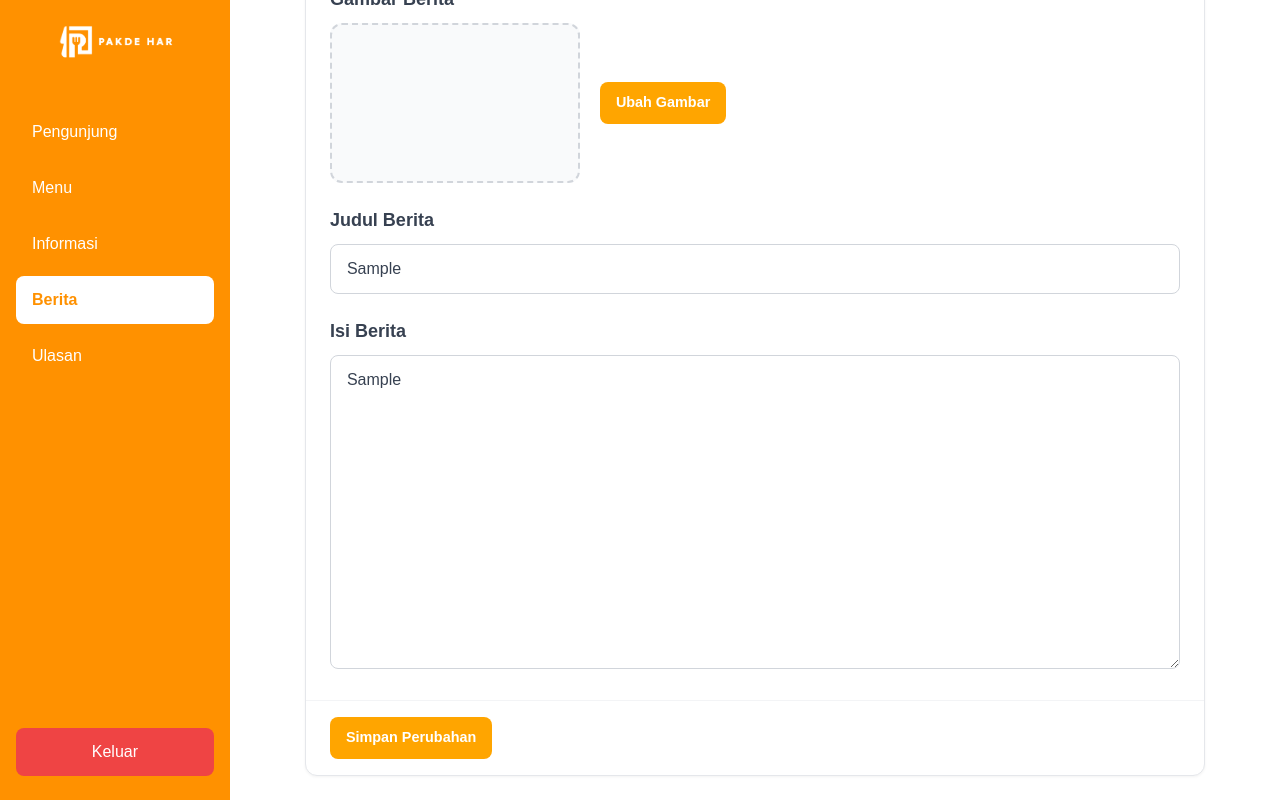
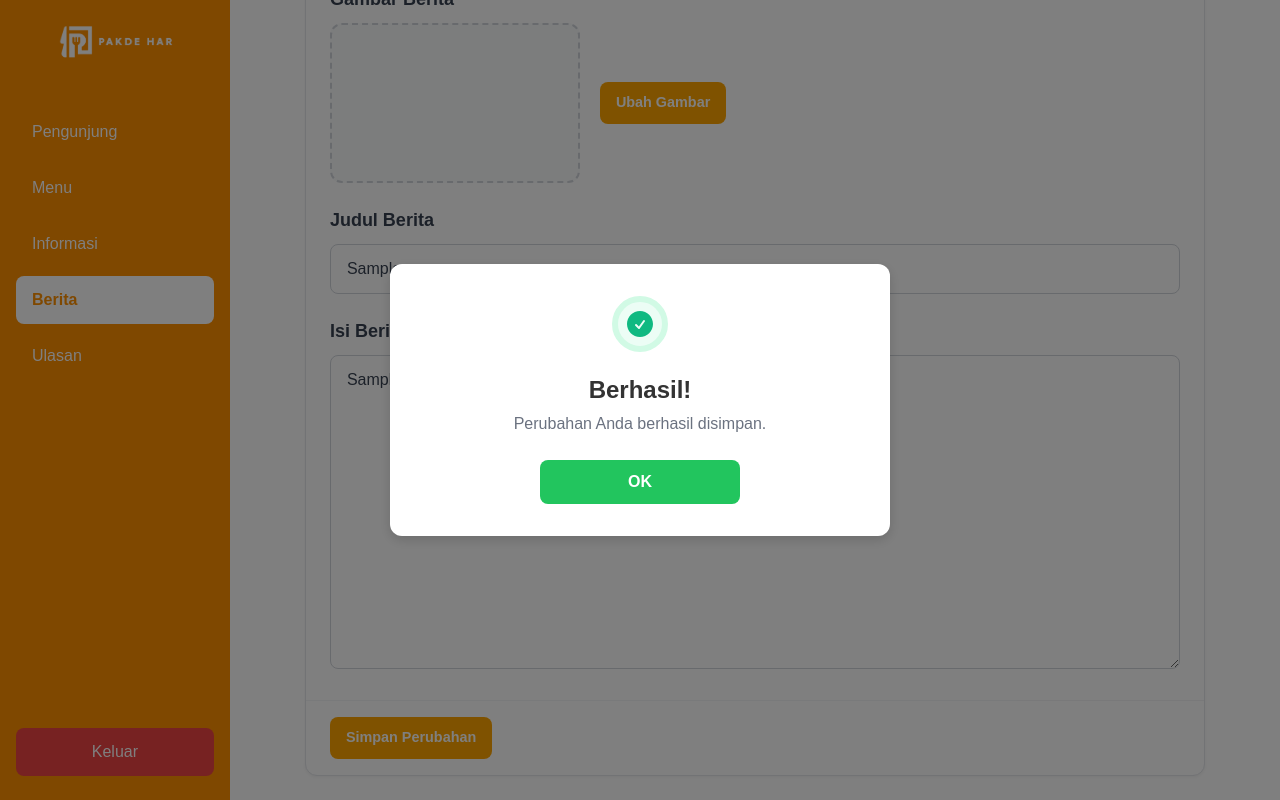
Before and after one commit to ChrisGit889/Pakde_Har_Go_Digital, a Next.js app: page /admin/berita/edit in a window 1280 px wide. Both pictures are taken after typing "Sample", "Sample" into the empty fields and a click on the button "Simpan Perubahan". Shown: the part 174-974 px from the top of the page. Built offline with nearby package versions, Linux system fonts and the light colour scheme.

Commit message:
Penambahan Popup Edit, hapus, Lihat detail Berita

```diff
--- a/src/app/admin/berita/edit/page.tsx
+++ b/src/app/admin/berita/edit/page.tsx
@@ -4,6 +4,7 @@ import Link from 'next/link';
 import { useSearchParams, useRouter } from 'next/navigation';
 import DashboardLayout from '@/app/components/DashboardLayout';
 import { dummyBerita } from '@/app/components/berita/BeritaList';
+import SuccessModal from '@/app/components/berita/Successmodal';
 import '../tambah/TambahBerita.css';
 
 export default function EditBeritaPage() {
@@ -40,7 +41,6 @@ export default function EditBeritaPage() {
 
   const handleSubmit = (event: React.FormEvent<HTMLFormElement>) => {
     event.preventDefault();
-
     if (!judul || !isiBerita) {
       alert('Judul dan Isi Berita tidak boleh kosong.');
       return;
@@ -115,7 +115,11 @@ export default function EditBeritaPage() {
           </div>
         </form>
       </div>
-
+      <SuccessModal
+        isOpen={isSuccessModalOpen}
+        onClose={handleModalClose}
+        message="Perubahan Anda berhasil disimpan."
+      />
     </DashboardLayout>
   );
 }
--- a/src/app/components/berita/Successmodal.tsx
+++ b/src/app/components/berita/Successmodal.tsx
@@ -5,9 +5,10 @@ import '../../admin/berita/BeritaPage.css';
 interface SuccessModalProps {
   isOpen: boolean;
   onClose: () => void;
+  message: string;
 }
 
-export default function SuccessModal({ isOpen, onClose }: SuccessModalProps) {
+export default function SuccessModal({ isOpen, onClose, message }: SuccessModalProps) {
   if (!isOpen) {
     return null;
   }
@@ -25,7 +26,7 @@ export default function SuccessModal({ isOpen, onClose }: SuccessModalProps) {
         </div>
 
         <h3>Berhasil!</h3>
-        <p>Berita Anda berhasil dihapus.</p>
+        <p>{message}</p>
 
         <div className="modal-actions">
           <button className="modal-button green" onClick={onClose}>
```
